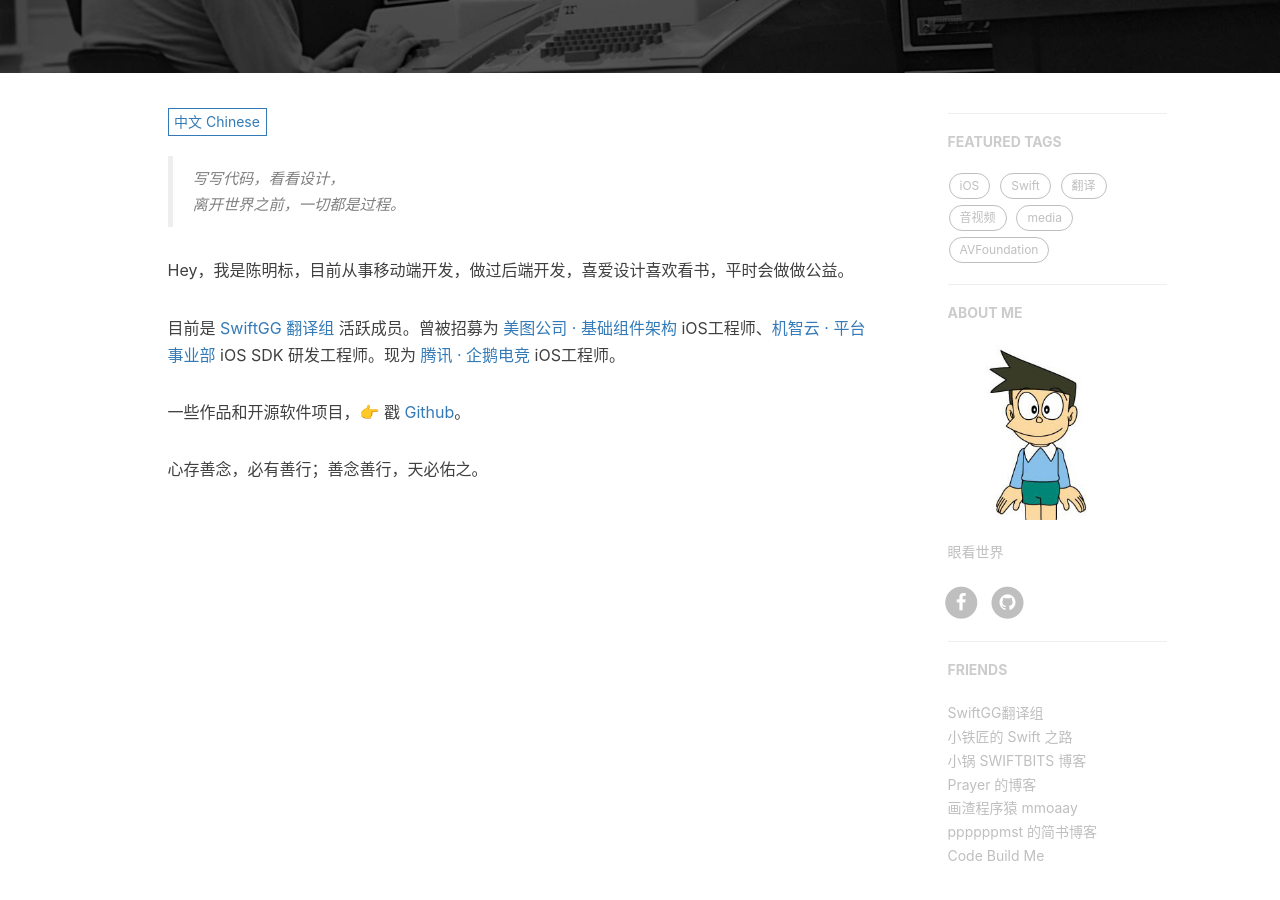
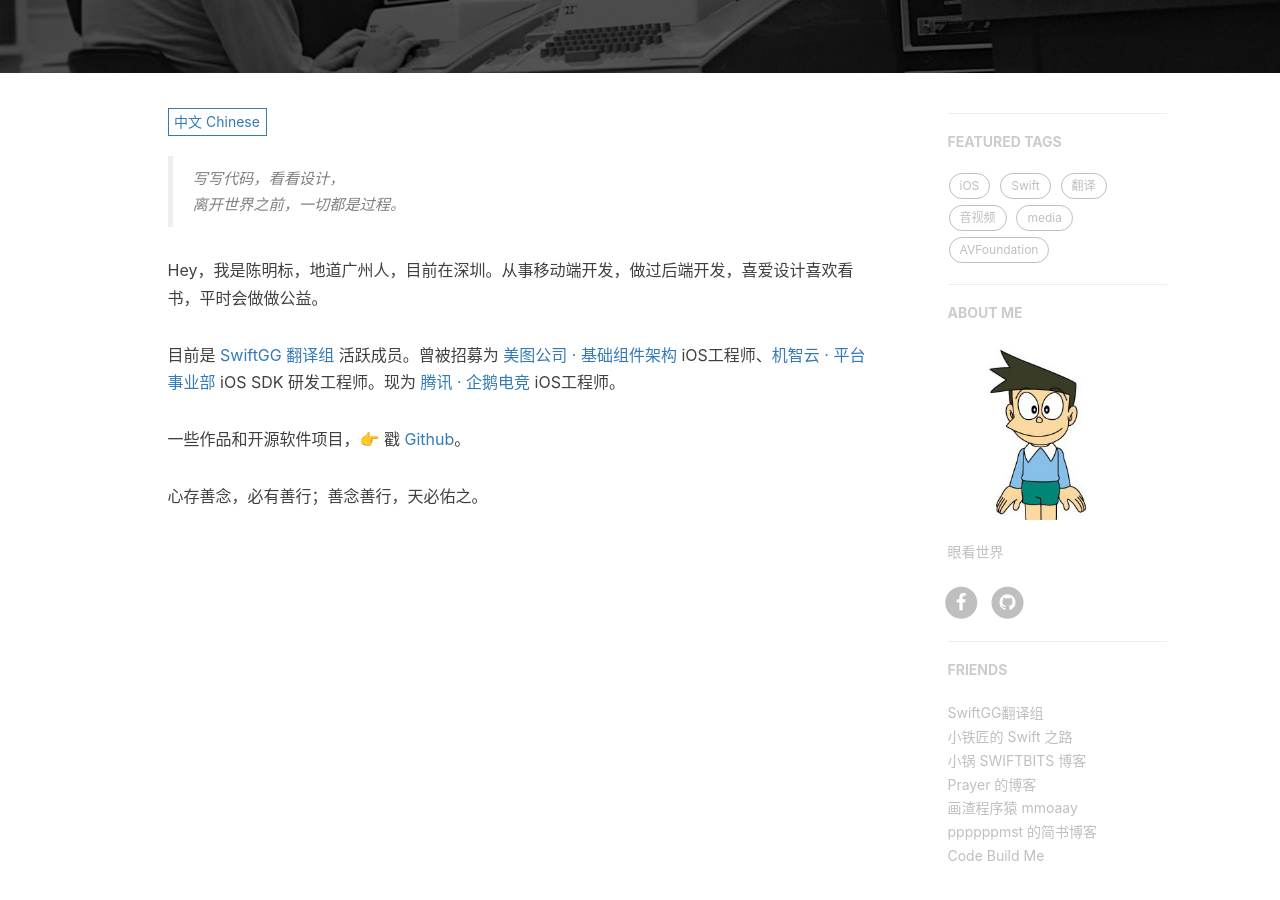
Before and after one commit to chenmingbiao/chenmingbiao.github.io, a Jekyll site: the page built from about.html, in a window 1280 px wide and 900 px high, scrolled down 345 px. Built offline with Jekyll 4.4.1, drawn with Linux system fonts in a browser that asks for light colours; nearby versions of some CDN libraries; comment, search, counter and statistics services are not loaded.

Commit message:
[Optimize] 修改readme

```diff
--- a/_includes/about/zh.md
+++ b/_includes/about/zh.md
@@ -1,7 +1,7 @@
 > 写写代码，看看设计，
 > 离开世界之前，一切都是过程。
 
-Hey，我是陈明标，目前从事移动端开发，做过后端开发，喜爱设计喜欢看书，平时会做做公益。
+Hey，我是陈明标，地道广州人，目前在深圳。从事移动端开发，做过后端开发，喜爱设计喜欢看书，平时会做做公益。
 
 目前是 [SwiftGG 翻译组](http://swift.gg/) 活跃成员。曾被招募为 [美图公司 · 基础组件架构](https://www.meitu.com/) iOS工程师、[机智云 · 平台事业部](http://www.gizwits.com/) iOS SDK 研发工程师。现为 [腾讯 · 企鹅电竞](http://egame.qq.com/) iOS工程师。
 
```
